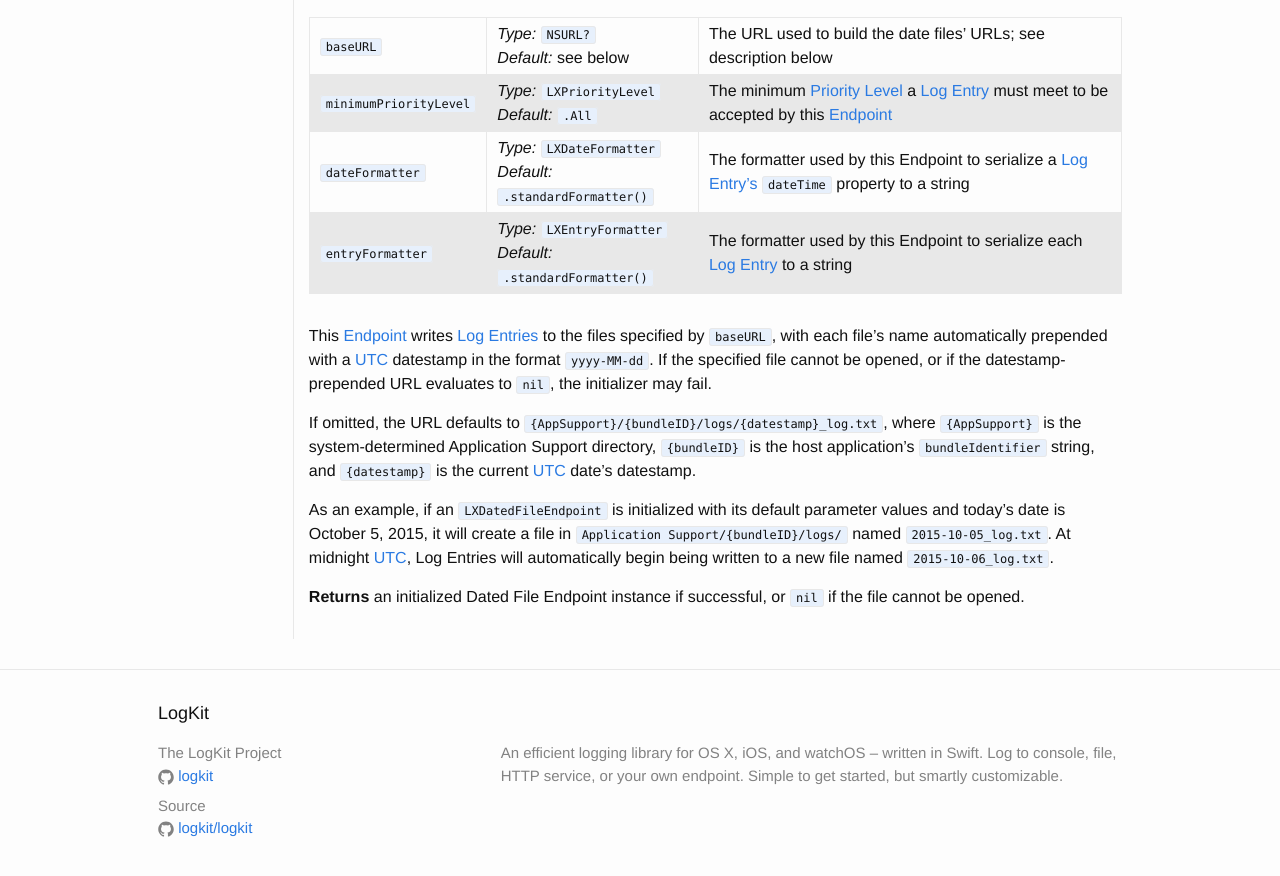
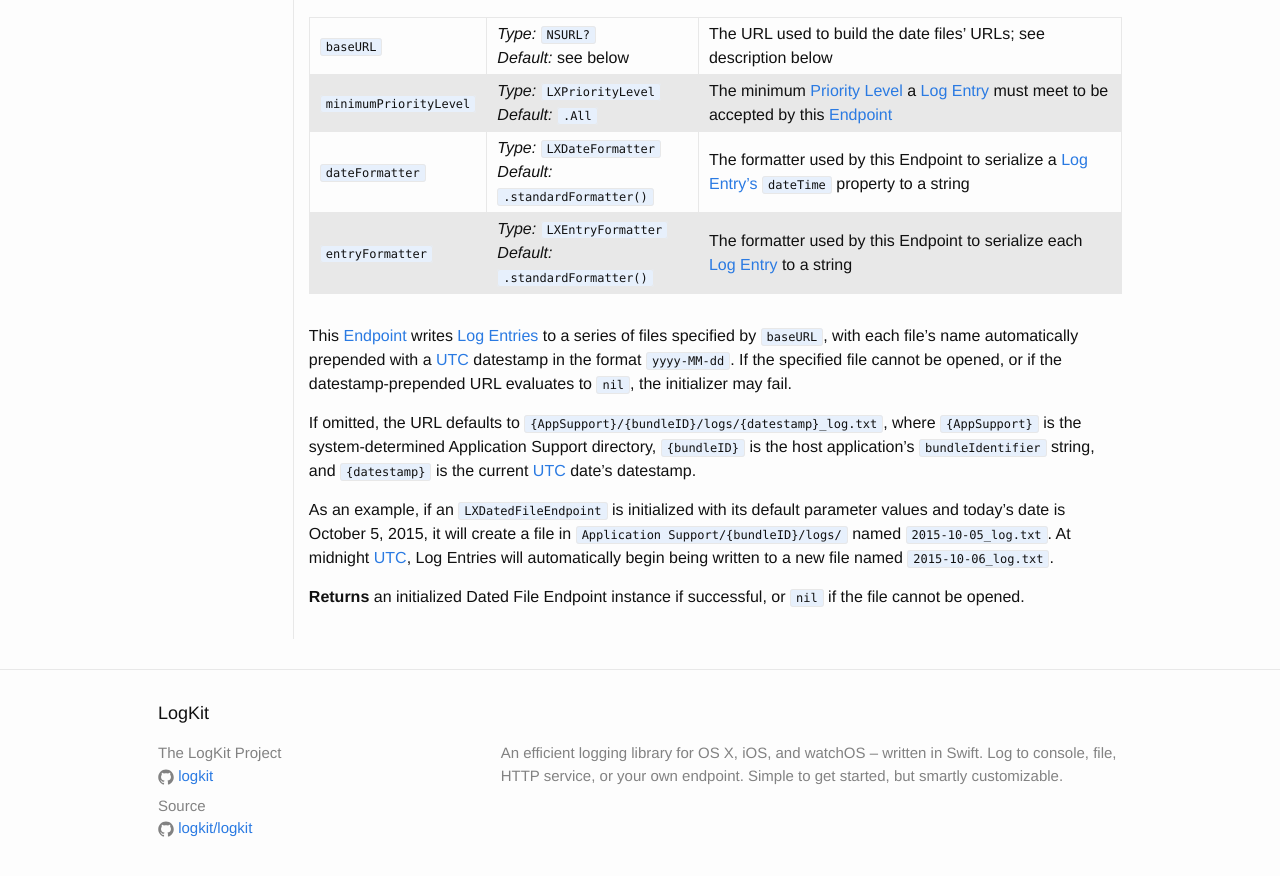
Before and after one commit to Conoize/logkit.github.io, a Jekyll site: the page built from _docs/2.0/endpoints/dated-file.md, in a window 1280 px wide and 900 px high, scrolled down 623 px. Shown: the top 876 px of the window. Built offline with Jekyll 4.4.1, drawn with Linux system fonts in a browser that asks for light colours.

Commit message:
Improve Rotating and Dated File Endpoint description wording.

```diff
--- a/_includes/docs/endpoints/dated-file/init.md
+++ b/_includes/docs/endpoints/dated-file/init.md
@@ -15,7 +15,7 @@ init?(fileURL: minimumLogLevel: dateFormatter: entryFormatter: )
 `fileURL` | _Type:_ `NSURL?` **Required** | The URL used to build the date files' URLs; see description below
 {% include docs/endpoints/common_params.md family=page.family %}
 
-This [Endpoint][endpoints] writes [Log Entries][entries] to the files specified by `fileURL`, with each file’s name automatically prepended with a [UTC][utc] datestamp in the format `yyyy-MM-dd`. If the specified file cannot be opened, or if the datestamp-prepended URL evaluates to `nil`, the initializer may fail.
+This [Endpoint][endpoints] writes [Log Entries][entries] to a series of files specified by `fileURL`, with each file’s name automatically prepended with a [UTC][utc] datestamp in the format `yyyy-MM-dd`. If the specified file cannot be opened, or if the datestamp-prepended URL evaluates to `nil`, the initializer may fail.
 
 As an example, if an `LXLogDatedFileEndpoint` is initialized with its default parameter values and a `fileURL` of `Application Support/{bundleID}/logs/log.txt`, and today's date is October 5, 2015, it will create a file in `Application Support/{bundleID}/logs/` named `2015-10-05_log.txt`.
 
@@ -54,7 +54,7 @@ init?(baseURL: minimumPriorityLevel: dateFormatter: entryFormatter: )
 `baseURL` | _Type:_ `NSURL?` <br> _Default:_ see below | The URL used to build the date files' URLs; see description below
 {% include docs/endpoints/common_params.md family=page.family %}
 
-This [Endpoint][endpoints] writes [Log Entries][entries] to the files specified by `baseURL`, with each file’s name automatically prepended with a [UTC][utc] datestamp in the format `yyyy-MM-dd`. If the specified file cannot be opened, or if the datestamp-prepended URL evaluates to `nil`, the initializer may fail.
+This [Endpoint][endpoints] writes [Log Entries][entries] to a series of files specified by `baseURL`, with each file’s name automatically prepended with a [UTC][utc] datestamp in the format `yyyy-MM-dd`. If the specified file cannot be opened, or if the datestamp-prepended URL evaluates to `nil`, the initializer may fail.
 
 If omitted, the URL defaults to `{AppSupport}/{bundleID}/logs/{datestamp}_log.txt`, where `{AppSupport}` is the system-determined Application Support directory, `{bundleID}` is the host application’s `bundleIdentifier` string, and `{datestamp}` is the current [UTC][utc] date's datestamp.
 
```
Also changed, not shown: _includes/docs/endpoints/rotating-file/init.md (+4 -1 lines).
